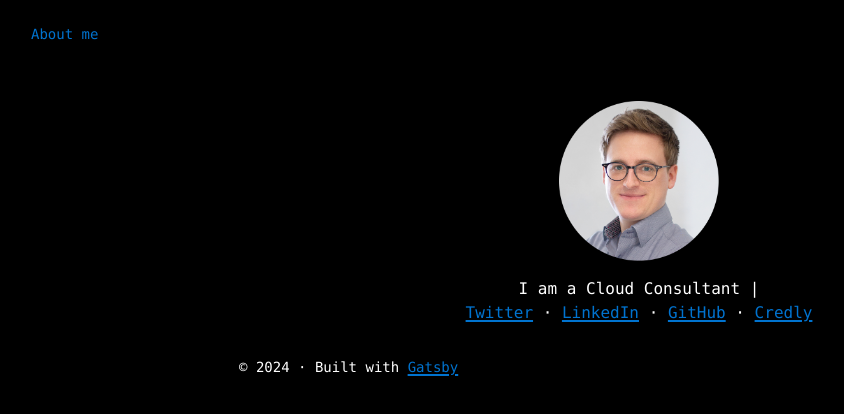
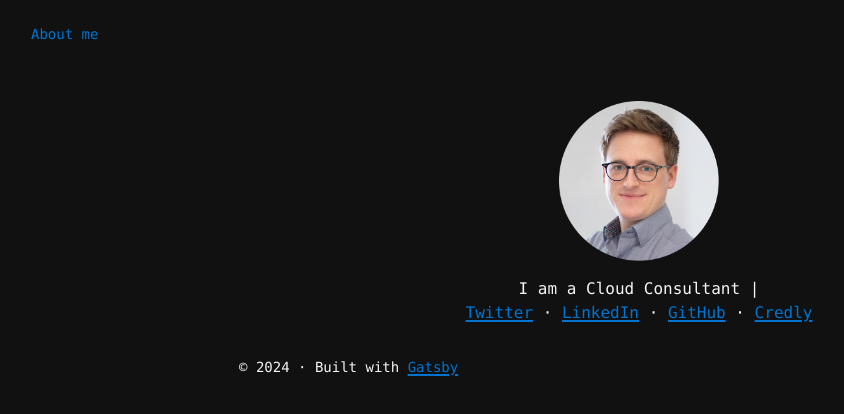
Before and after one commit to ManuelMueller1st/manuel-mueller.de, a Gatsby site: page / in a window 1280 px wide. Shown: the whole page, without its empty margins (1-845 px from the left). Built offline with nearby package versions, Linux system fonts and the light colour scheme; Gatsby itself is replaced by a stand-in of ours.

Commit message:
layout.css aktualisieren

```diff
--- a/src/components/layout.css
+++ b/src/components/layout.css
@@ -1,6 +1,6 @@
 :root {
   --border-radius: 4px;
-  --color-text: #fff;
+  --color-text: #f5f5f5;
   --color-primary: #0073cf;
   --color-code-bg: #fff4db;
   --color-code: #8a6534;
@@ -26,7 +26,7 @@
   --size-gap: var(--space-6);
 }
 html {
-  background-color: #000;
+  background-color: #111111;
   -webkit-text-size-adjust: 100%;
   box-sizing: border-box;
   font: monospace;
```
